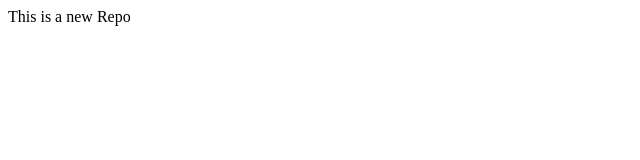
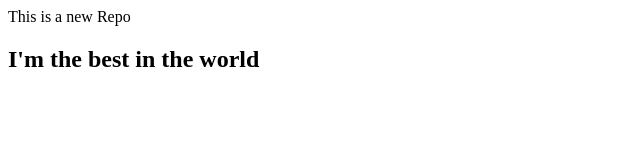
Before and after one commit to Saqibkhan251104/LocalRepo, a plain HTML site: page Index.html in a window 1280 px wide. Shown: the whole page, without its empty margins (0-640 px from the left). Drawn offline with Linux system fonts and the light colour scheme.

Commit message:
Add intitial FIles

```diff
--- a/Index.html
+++ b/Index.html
@@ -1 +1,2 @@
 <p>This is a new Repo</p>
+<h2>I'm the best in the world</h2>
```
